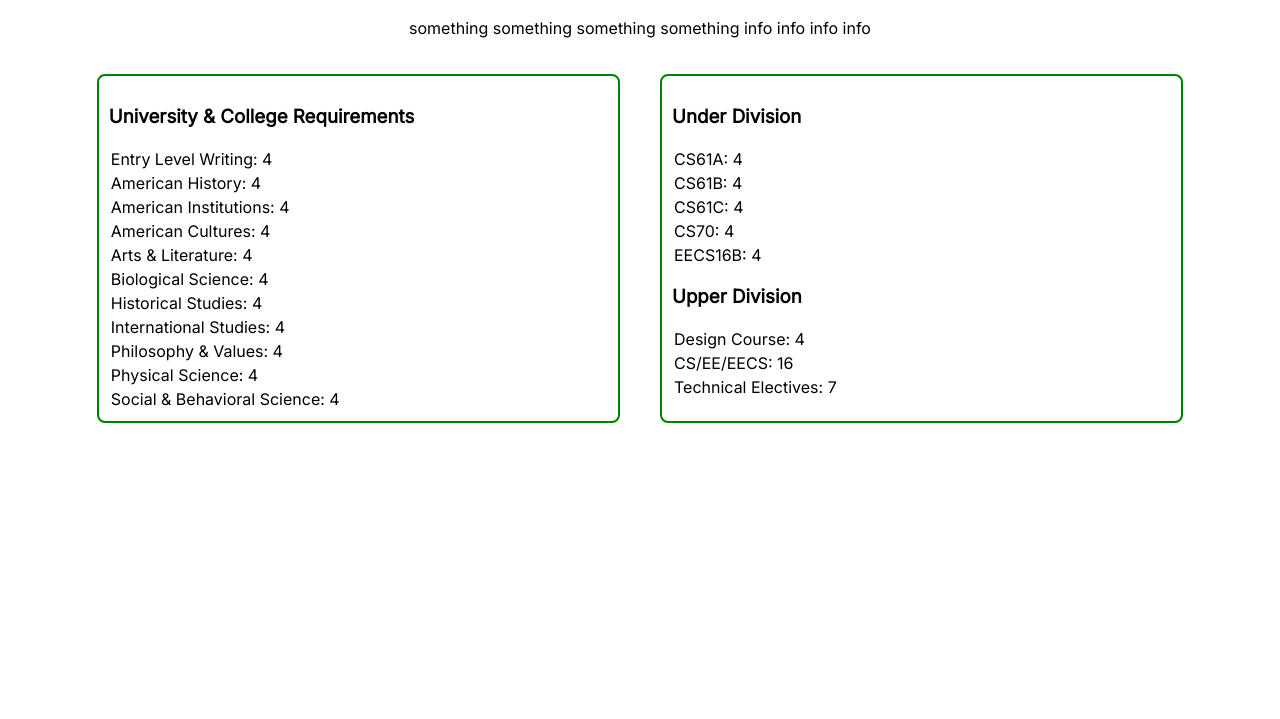
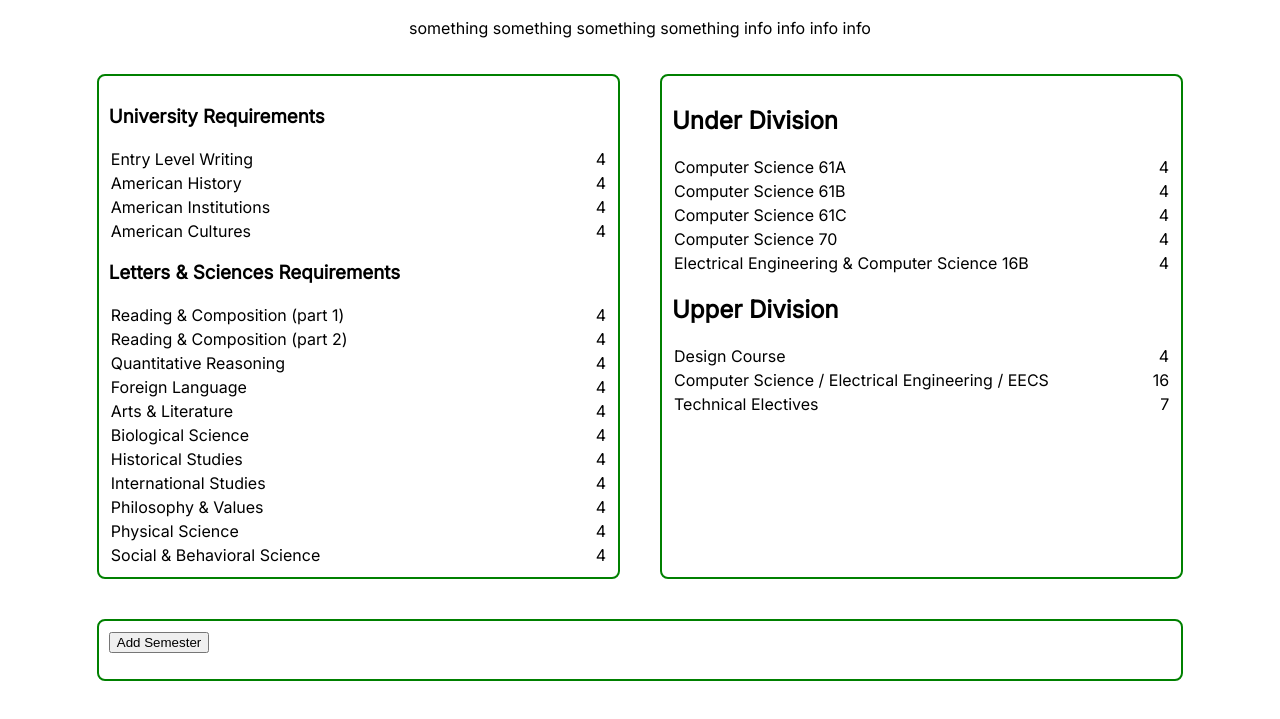
Before and after one commit to davidmwei/cs-degree-tracker, a React app: page / in a window 1280 px wide. Shown: the part 119-838 px from the top of the page. Before the commit the page ends 800 px from the top, so only its background shows below. Built offline with nearby package versions, Linux system fonts and the light colour scheme.

Commit message:
fixed requirements styling, added functionality for addign semesters

```diff
--- a/src/Board.js
+++ b/src/Board.js
@@ -1,6 +1,5 @@
 import React from 'react';
-import GradReq from './GradReq';
-import MajorReq from './MajorReq';
+import ReqPlanner from './ReqPlanner';
 
 class Board extends React.Component {
     render() {
@@ -11,8 +10,7 @@ class Board extends React.Component {
                     <p id='welcprompt'>something something something something info info info info</p>
                 </div>
                 <div id='requirementsContainer'>
-                    <GradReq />
-                    <MajorReq />
+                    <ReqPlanner />
                 </div>
                 <div id='semesters'>
 
--- a/src/Category.js
+++ b/src/Category.js
@@ -11,20 +11,35 @@ class Category extends React.Component {
         var id = this.props.id;
         var units = this.props.units;
 
+
+
         if (units === 0) {
             return (
-                <strike class='category' onClick={() => this.props.waive(id)} style={{opacity: 0.25}}>
-                    {name}: 0
+                <strike class='category' onClick={() => this.waive(id)} style={{opacity: 0.25}}>
+                    <div id='name'>{name}</div>
+                    <div id='units'>{units}</div>
                 </strike>
             )
         }
 
         return (
-            <div class='category' onClick={() => this.props.waive(id)}>
-                {name}: {units}
+            <div className='category' onClick={() => this.waive(id)}>
+                <div id='name'>{name}</div>
+                <div id='units'>{units}</div>
             </div>
         )
     }
 }
 
+function doNothing(id) {
+    alert('Not waivable.');
+}
+
+Category.defaultProps = {
+    name: 'empty',
+    id: 'NA',
+    units: 'NA',
+    waive: doNothing
+};
+
 export default Category;
--- /dev/null
+++ b/src/ReqPlanner.js
@@ -0,0 +1,96 @@
+import React from 'react';
+import Category from './Category';
+import Schedule from './Schedule';
+
+class ReqPlanner extends React.Component {
+    constructor(props) {
+        super(props);
+        this.state = {
+            elwriting: 4,
+            amhist: 4,
+            aminst: 4,
+            amcul: 4,
+            r1a: 4,
+            r1b: 4,
+            quant: 4,
+            forlang: 4,
+            artlit: 4,
+            biosci: 4,
+            histstud: 4,
+            intstud: 4,
+            phil: 4,
+            phys: 4,
+            social: 4,
+            c61a: 4,
+            c61b: 4,
+            c61c: 4,
+            c70: 4,
+            e16b: 4,
+            design: 4,
+            otherce: 16,
+            elect: 7
+        };
+
+        this.waive = this.waive.bind(this);
+    }
+
+    /* Thank you terrance for helping me figure this one out. */
+    waive(req) {
+        let swap;
+        this.state[req] === 4 ? swap = 0 : swap = 4;
+        this.setState({ [req]:swap })
+    }
+
+    render() {
+        return (
+            <div id='reqBody'>
+                <div id='requirements'>
+                    <div id='gradreq'>
+                        <div id='unireq'>
+                            <h3>University Requirements</h3>
+                            <Category name='Entry Level Writing' id='elwriting' units={this.state.elwriting} waive={this.waive} />
+                            <Category name='American History' id='amhist' units={this.state.amhist} waive={this.waive} />
+                            <Category name='American Institutions' id='aminst' units={this.state.aminst} waive={this.waive} />
+                            <Category name='American Cultures' id='amcul' units={this.state.amcul} waive={this.waive} />
+                        </div>
+                        <div id='lsreq'>
+                            <h3>Letters & Sciences Requirements</h3>
+                            <Category name='Reading & Composition (part 1)' id='r1a' units={this.state.r1a} waive={this.waive} />
+                            <Category name='Reading & Composition (part 2)' id='r1b' units={this.state.r1b} waive={this.waive} />
+                            <Category name='Quantitative Reasoning' id='quant' units={this.state.quant} waive={this.waive} />
+                            <Category name='Foreign Language' id='forlang' units={this.state.forlang} waive={this.waive} />
+                            <Category name='Arts & Literature' id='artlit' units={this.state.artlit} />
+                            <Category name='Biological Science' id='biosci' units={this.state.biosci} />
+                            <Category name='Historical Studies' id='histstud' units={this.state.histstud} />
+                            <Category name='International Studies' id='intstud' units={this.state.intstud} />
+                            <Category name='Philosophy & Values' id='phil' units={this.state.phil} />
+                            <Category name='Physical Science' id='phys' units={this.state.phys} />
+                            <Category name='Social & Behavioral Science' id='social' units={this.state.social} />
+                        </div>
+                    </div>
+                    <div id='majorreq'>
+                        <h2>Under Division</h2>
+                        <div id='underdiv'>
+                            <Category name='Computer Science 61A' id='c61a' units={this.state.c61a} />
+                            <Category name='Computer Science 61B' id='c61b' units={this.state.c61b} />
+                            <Category name='Computer Science 61C' id='c61c' units={this.state.c61c}/>
+                            <Category name='Computer Science 70' id='c70' units={this.state.c70} />
+                            <Category name='Electrical Engineering & Computer Science 16B' id='e16b' units={this.state.e16b} />
+                        </div>
+                        <h2>Upper Division</h2>
+                        <div id='upperdiv'>
+                            <Category name='Design Course' id='design' units={this.state.design} />
+                            <Category name='Computer Science / Electrical Engineering / EECS' id='otherce' units={this.state.otherce} />
+                            <Category name='Technical Electives' id='elect' units={this.state.elect} />
+                        </div>
+                    </div>
+                </div>
+                <div id='schedule'>
+                    <Schedule />
+                </div>
+            </div>
+        )
+    }
+}
+
+export default ReqPlanner;
--- a/src/Schedule.js
+++ b/src/Schedule.js
@@ -1,15 +1,43 @@
 import React from 'react';
+import Semester from './Semester';
 
 class Schedule extends React.Component {
     constructor(props) {
         super(props);
         this.state = {
+            sems: [],
+            cur: 1
+        };
 
-        }
+        this.addSem = this.addSem.bind(this);
+    }
+
+    addSem(i) {
+        var newSem = {
+            text: 'Semester ' + this.state.cur,
+            key: this.state.cur
+        };
+
+        this.setState((prevState) => {
+            return {
+                sems: prevState.sems.concat(newSem),
+                cur: this.state.cur + 1
+            }
+        })
+        i.preventDefault();
+
+        console.log(this.state.sems);
     }
 
     render() {
-        return <div></div>
+        return (
+            <div id='schedulemain'>
+                <form onSubmit={this.addSem}>
+                    <button type="addSem">Add Semester</button>
+                </form>
+                <Semester entries={this.state.sems} />
+            </div>
+        )
     }
 }
 
--- a/src/Semester.js
+++ b/src/Semester.js
@@ -1,7 +1,26 @@
 import React from 'react';
 
 class Semester extends React.Component {
+    constructor(props) {
+        super(props);
 
+        this.makeSems = this.makeSems.bind(this);
+    }
+
+    makeSems(item) {
+        return <li>{item.text}</li>
+    }
+
+    render() {
+        var semEntries = this.props.entries;
+        var sems = semEntries.map(this.makeSems);
+
+        return (
+            <ul>
+                {sems}
+            </ul>
+        )
+    }
 }
 
 export default Semester;
--- a/src/index.css
+++ b/src/index.css
@@ -11,7 +11,7 @@ body {
     text-align: center;
 }
 
-#requirementsContainer {
+#requirements {
     display: flex;
     flex-direction: row;
     justify-content: center;
@@ -30,9 +30,16 @@ strike {
 }
 
 .category {
+    display: flex;
+    flex-direction: row;
     border-radius: 8px;
     padding: 2px;
 
+}
+
+#units {
+    margin-left: auto;
+    margin-right: 0;
 }
 
 .category:hover {
@@ -41,3 +48,10 @@ strike {
     border-radius: 8px;
     cursor: pointer;
 }
+
+#schedule {
+    border: 2px solid green;
+    border-radius: 8px;
+    padding: 10px;
+    margin: 20px;
+}
--- a/src/index.js
+++ b/src/index.js
@@ -1,6 +1,7 @@
 import React from 'react';
 import ReactDOM from 'react-dom';
 import Board from './Board';
+import './index.css';
 
 ReactDOM.render(
     <Board />,
```
